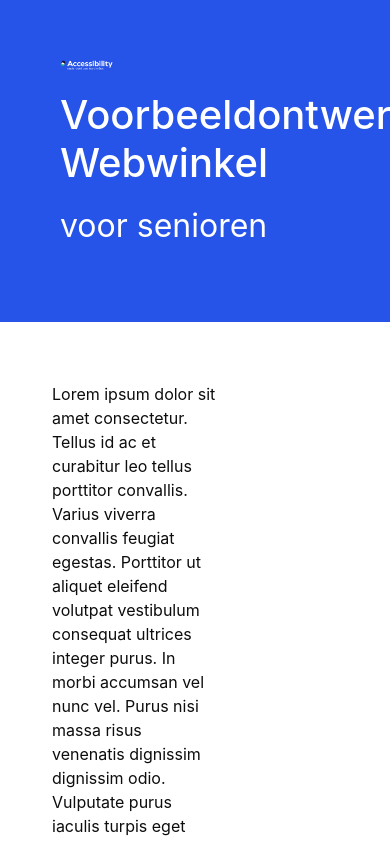
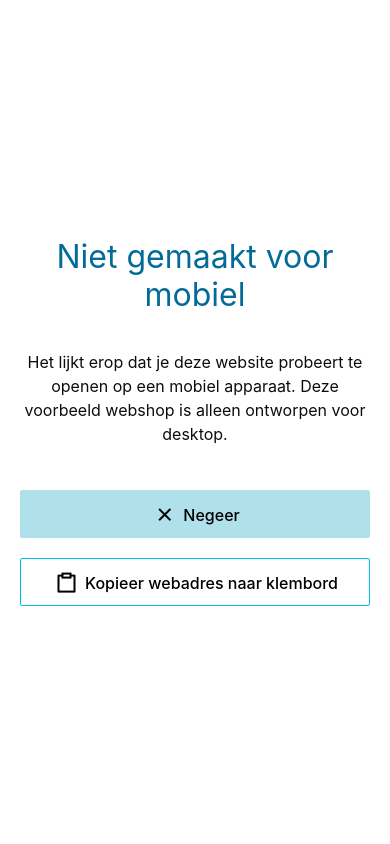
Before and after one commit to basdebruin/senioren-webshop, a SvelteKit app: page / in a window 390 px wide. Shown: the top 844 px of the page. Built offline with nearby package versions, Linux system fonts and the light colour scheme.

Commit message:
added mobile warning popup

```diff
--- a/src/routes/+page.svelte
+++ b/src/routes/+page.svelte
@@ -1,3 +1,19 @@
+<script>
+    import { onMount } from "svelte";
+
+    let mobileModalActive = false;
+    onMount(()=> {
+        if (window.innerWidth < 1000)
+            mobileModalActive = true
+    });
+
+    function copyToClipboard() {
+        navigator.clipboard.writeText(
+            window.location.origin
+        )
+    }
+</script>
+
 <div class="fixed-page">
 
 <div class="hero">
@@ -28,6 +44,21 @@
 
 </div>
 
+
+<!-- MOBILE POPUP -->
+{#if mobileModalActive}
+    <article class="fixed-page mobile-warning">
+        <h2>Niet gemaakt voor mobiel</h2>
+        <p>Het lijkt erop dat je deze website probeert te openen op een mobiel apparaat. Deze voorbeeld webshop is alleen ontworpen voor desktop.</p>
+        <button class="btn btn-primary" on:click={()=>mobileModalActive=false}>
+            <i class="ri-close-fill"></i> Negeer
+        </button>
+        <button class="btn" on:click={copyToClipboard}>
+            <i class="ri-clipboard-line"></i> Kopieer webadres naar klembord
+        </button>
+    </article>
+{/if}
+
 <style lang="scss">
     h2 {
         font-weight: normal;
@@ -56,4 +87,17 @@
         padding: 3rem;
         gap: 2rem;
     }
+
+    .mobile-warning {
+        display: flex;
+        flex-direction: column;
+        gap: 1rem;
+        justify-content: center;
+        text-align: center;
+
+        z-index: 1000;
+        background-color: white;
+        min-height: 100%;
+        padding: 1rem;
+    }
 </style>
```
